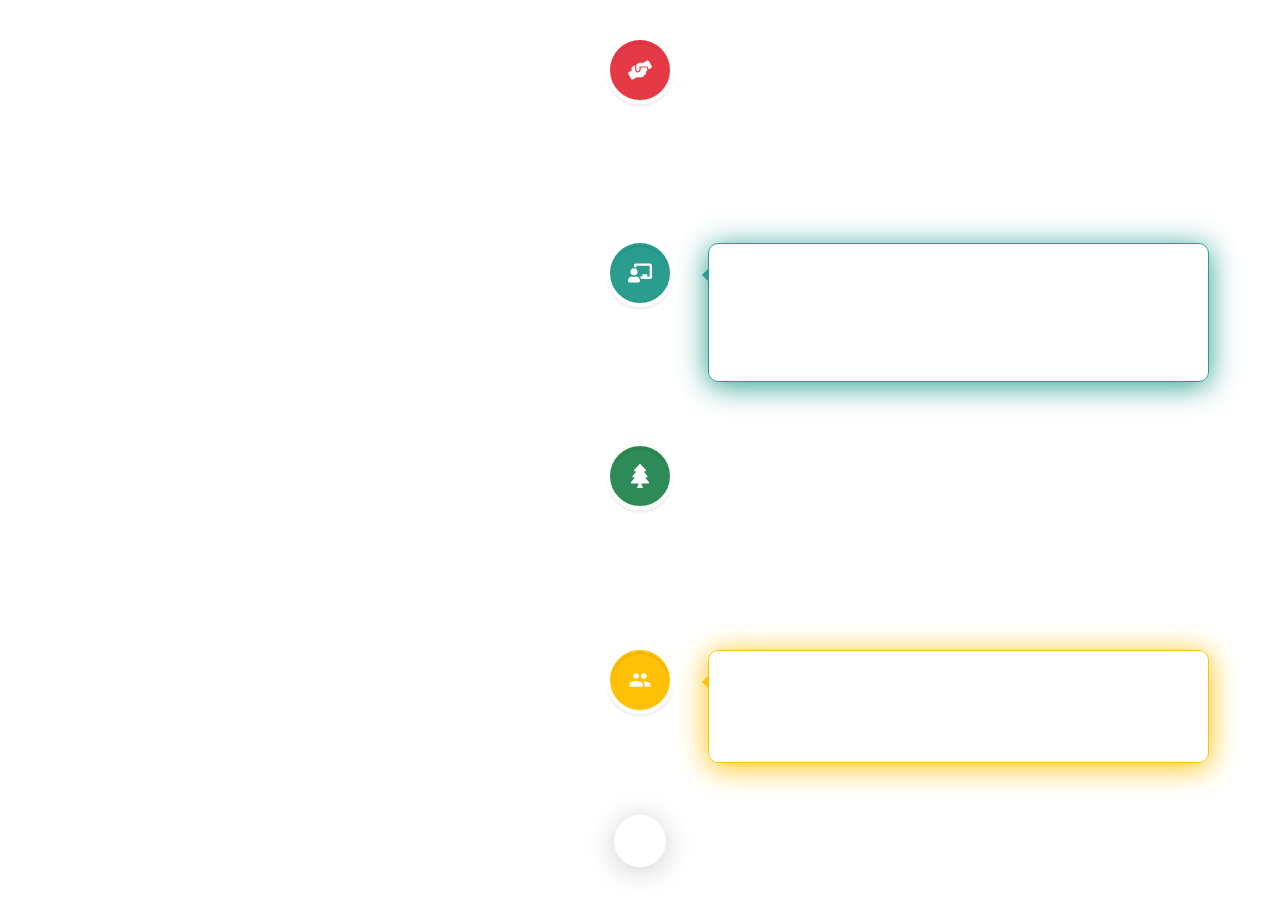
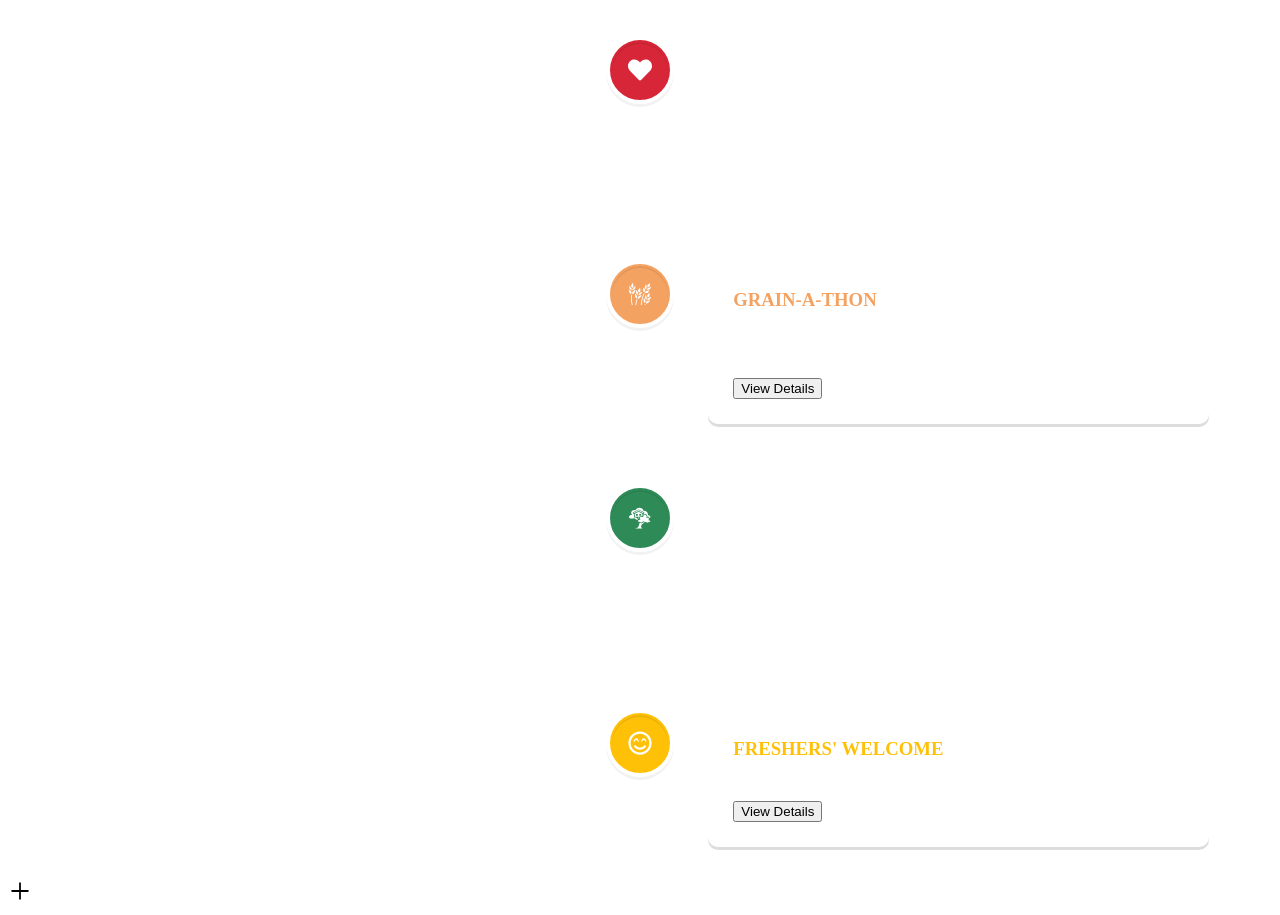
Before and after one commit to djsnss/djsnss-web, a Next.js app: page /Timeline in a window 1280 px wide. Both pictures are taken after a click on the element 640 px from the left and 460 px from the top of the page. Before the commit the page ends 875 px from the top, so only its background shows below. Built offline with nearby package versions, Linux system fonts and the light colour scheme.

Commit message:
Modal functionality added to Timeline and style changes

```diff
--- a/src/pages/Timeline.jsx
+++ b/src/pages/Timeline.jsx
@@ -1,12 +1,14 @@
+import ReactDOM from "react-dom";
 import { useState } from "react";
 import {
   VerticalTimeline,
   VerticalTimelineElement,
 } from "react-vertical-timeline-component";
+import { AnimatePresence, motion } from "framer-motion";
 import "react-vertical-timeline-component/style.min.css";
-import { FaChalkboardTeacher, FaHandsHelping, FaTree } from "react-icons/fa";
-import { AiOutlinePlus, AiFillExperiment } from "react-icons/ai";
-import { IoMdPeople } from "react-icons/io";
+import { FaHeart, FaLightbulb, FaLaptopCode, FaRegSmileBeam } from "react-icons/fa";
+import { GiWheat, GiTreehouse } from "react-icons/gi";
+import { AiOutlinePlus } from "react-icons/ai";
 import "../Timeline.css";
 
 const TimelineComponent = () => {
@@ -15,56 +17,77 @@ const TimelineComponent = () => {
       date: "March",
       title: "Blood Donation Drive",
       description: "Organized a successful blood donation campaign in collaboration with NSS.",
-      icon: <FaHandsHelping />,
-      color: "#E63946",
+      longDescription:
+        "The blood donation drive in March witnessed 200+ participants donating over 150 units of blood. Organized in collaboration with NSS, it included health checkups and awareness sessions about the importance of blood donation.",
+      icon: <FaHeart />,
+      color: "#D72638",
     },
     {
       date: "October",
       title: "Grain-A-Thon",
       description: "Collected grains for the underprivileged as part of a community service drive.",
-      icon: <FaChalkboardTeacher />,
-      color: "#2A9D8F",
+      longDescription:
+        "Grain-A-Thon was a month-long initiative where over 500 kg of grains were collected to support underprivileged communities. It involved active participation from students and faculty alike.",
+      icon: <GiWheat />,
+      color: "#F4A261",
     },
     {
       date: "September",
       title: "Tree Plantation Drive",
       description: "Planted over 200 saplings around the campus to promote sustainability.",
-      icon: <FaTree />,
+      longDescription:
+        "The tree plantation drive was a significant step towards a greener campus, with workshops on climate change and sustainable practices complementing the plantation efforts.",
+      icon: <GiTreehouse />,
       color: "#2E8B57",
     },
     {
       date: "August",
       title: "Freshers' Welcome",
       description: "Hosted a vibrant event to welcome the new batch of students.",
-      icon: <IoMdPeople />,
+      longDescription:
+        "Freshers' Welcome was a grand affair with performances, games, and a formal introduction to campus life. It set the tone for an exciting academic year ahead.",
+      icon: <FaRegSmileBeam />,
       color: "#FFC107",
     },
     {
       date: "July",
       title: "Innovation Fest",
       description: "Displayed groundbreaking projects and experiments by students.",
-      icon: <AiFillExperiment />,
+      longDescription:
+        "Innovation Fest showcased the creativity and technical expertise of students, featuring 50+ innovative projects across various domains.",
+      icon: <FaLightbulb />,
       color: "#6A4C93",
     },
     {
       date: "June",
       title: "Web Development Workshop",
       description: "Conducted a workshop on web development for students.",
-      icon: <FaChalkboardTeacher />,
+      longDescription:
+        "The workshop focused on modern web technologies like React, Tailwind CSS, and backend frameworks, attracting over 100 participants.",
+      icon: <FaLaptopCode />,
       color: "#2A9D8F",
-    }
+    },
   ];
 
+
   const [visibleItems, setVisibleItems] = useState(2);
+  const [isModalOpen, setIsModalOpen] = useState(false);
+  const [modalData, setModalData] = useState(null);
 
   const loadMore = () => {
     setVisibleItems((prev) => Math.min(prev + 2, timelineData.length));
   };
 
+  const openModal = (data) => {
+    setModalData(data);
+    setIsModalOpen(true);
+  };
 
   return (
-    <div className="bg-waves-bg inset-0 -z-10 h-full w-full py-24 bg-cover bg-no-repeat bg-center bg-fixed backdrop-blur-sm overflow-y-scroll">
-      <div className="inset-0 backdrop-blur-sm w-full h-full">
+    <div className="bg-timeline inset-0 -z-10 min-h-screen w-full bg-cover bg-no-repeat bg-center bg-fixed backdrop-blur-sm select-none">
+      <div className="absolute inset-0 backdrop-blur-sm w-full min-h-screen"></div>
+
+      <div className="relative overflow-y-scroll py-10">
         <VerticalTimeline lineColor="rgba(255, 255, 255, 0.2)">
           {timelineData.slice(0, visibleItems).map((item, index) => (
             <VerticalTimelineElement
@@ -79,53 +102,97 @@ const TimelineComponent = () => {
                 backdropFilter: "blur(8px)",
               }}
               contentStyle={{
-              background: "rgba(255, 255, 255, 0.1)",
+                background: "rgba(255, 255, 255, 0.15)",
                 color: "white",
-              boxShadow: `0 4px 30px ${item.color}`,
-              border: `1px solid ${item.color}`,
-              backdropFilter: "blur(10px)",
+                border: `1px solid rgba(255, 255, 255, 0.2)`,
+                backdropFilter: "blur(15px)",
                 borderRadius: "10px",
               }}
               contentArrowStyle={{
-              borderRight: `7px solid ${item.color}`,
+                borderRight: `7px solid rgba(255, 255, 255, 0.15)`,
               }}
             >
-            <h3 className="vertical-timeline-element-title">{item.title}</h3>
+              <h3
+                className="vertical-timeline-element-title"
+                style={{ color: item.color }}
+              >
+                {item.title}
+              </h3>
               <p>{item.description}</p>
+              <button
+                onClick={() => openModal(item)}
+                className="mt-2 px-4 py-2 bg-white/10 backdrop-blur-lg text-white rounded-lg hover:bg-white/20 transition-all block"
+              >
+                View Details
+              </button>
             </VerticalTimelineElement>
           ))}
         </VerticalTimeline>
 
         {visibleItems < timelineData.length && (
-        <div style={{ textAlign: "center", marginTop: "20px" }}>
+          <div className="text-center mt-5">
             <div
               onClick={loadMore}
-            style={{
-              width: "50px",
-              height: "50px",
-              background: "rgba(255, 255, 255, 0.1)",
-              color: "white",
-              border: "1px solid rgba(255, 255, 255, 0.2)",
-              backdropFilter: "blur(10px)",
-              borderRadius: "50%",
-              display: "flex",
-              alignItems: "center",
-              justifyContent: "center",
-              margin: "0 auto",
-              cursor: "pointer",
-              boxShadow: "0 4px 30px rgba(0, 0, 0, 0.2)",
-              transition: "transform 0.2s",
-            }}
-            onMouseOver={(e) => (e.target.style.transform = "scale(1.1)")}
-            onMouseOut={(e) => (e.target.style.transform = "scale(1)")}
+              className="w-12 h-12 bg-[rgba(255,255,255,0.15)] text-white border border-[rgba(255,255,255,0.2)] backdrop-blur-md rounded-full flex items-center justify-center mx-auto cursor-pointer shadow-md transition-transform duration-200 hover:scale-110"
             >
               <AiOutlinePlus size={24} />
             </div>
           </div>
         )}
       </div>
+
+      {ReactDOM.createPortal(
+        <EventModal
+          isOpen={isModalOpen}
+          setIsOpen={setIsModalOpen}
+          data={modalData}
+        />,
+        document.body
+      )}
     </div>
   );
 };
 
+const EventModal = ({ isOpen, setIsOpen, data }) => {
+  return (
+    <AnimatePresence>
+      {isOpen && (
+        <motion.div
+          initial={{ opacity: 0 }}
+          animate={{ opacity: 1 }}
+          exit={{ opacity: 0 }}
+          onClick={() => setIsOpen(false)}
+          className="fixed inset-0 z-50 bg-black/30 backdrop-blur-md grid place-items-center cursor-pointer select-none"
+        >
+          <motion.div
+            initial={{ scale: 0.8, rotate: "10deg" }}
+            animate={{ scale: 1, rotate: "0deg" }}
+            exit={{ scale: 0, rotate: "0deg" }}
+            onClick={(e) => e.stopPropagation()}
+            className="bg-white/10 backdrop-blur-lg border border-white/20 text-white p-6 rounded-2xl w-full max-w-lg shadow-xl cursor-default relative overflow-hidden"
+          >
+            <div className="relative z-10 text-center">
+              <h3 className="text-3xl font-bold mb-2">{data?.title}</h3>
+              <p className="mb-6">{data?.longDescription}</p>
+              <div className="flex justify-center">
+                <button
+                  onClick={() => setIsOpen(false)}
+                  className="w-[25%] py-2 rounded font-semibold text-white transition-all"
+                  style={{
+                    background: data?.color,
+                    borderColor: data?.color,
+                  }}
+                >
+                  Close
+                </button>
+              </div>
+            </div>
+          </motion.div>
+        </motion.div>
+      )}
+    </AnimatePresence>
+  );
+};
+
+
 export default TimelineComponent;
--- a/tailwind.config.js
+++ b/tailwind.config.js
@@ -1,7 +1,7 @@
 /** @type {import('tailwindcss').Config} */
 export default {
   content: [
-    "./src/**/*.{js,ts,jsx,tsx}", // Adjust paths based on your project structure
+    "./src/**/*.{js,ts,jsx,tsx}",
   ],
   theme: {
     extend: {
@@ -9,7 +9,7 @@ export default {
         poppins: ["Poppins", "sans-serif"],
       },
       backgroundImage: {
-        'waves-bg': "url('./src/assets/Timeline/waves.gif')", // Replace with your image path
+        'timeline': "url('./src/assets/Timeline/waves.gif')",
       },
       colors: {
         'dark-navy': '#000e23',
```
Also changed, not shown: 1 other file (tests, documents, lock files or other folders). Lines whose indentation alone changed are shown as unchanged.
